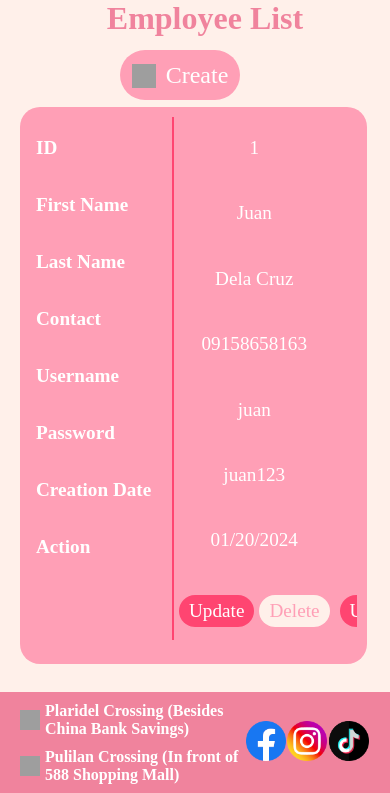
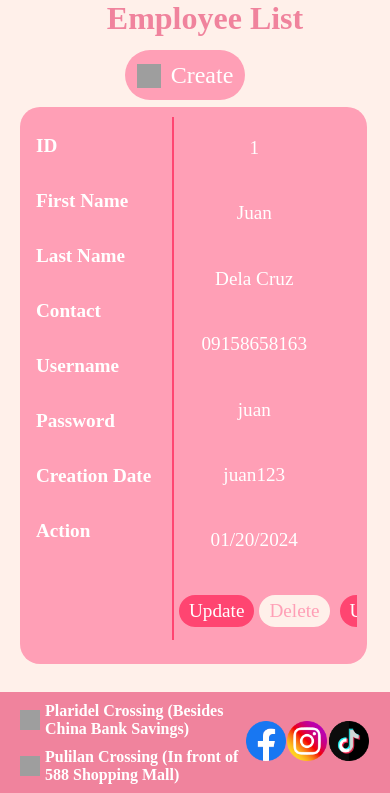
Before and after one commit to shinra-1/fashionhauz, a PHP site: page / in a window 390 px wide. Shown: the part 103-896 px from the top of the page. Run offline with PHP 8.4, Linux system fonts and the light colour scheme; some web fonts are replaced; grey boxes are pictures that could not be loaded.

Commit message:
Update admin-emplist.css

```diff
--- a/css/admin-emplist.css
+++ b/css/admin-emplist.css
@@ -232,7 +232,7 @@ td .option a{
 }
 @media (max-width: 400px){
     .upper{
-        margin-left: 120px;
+        margin-left: 125px;
         margin-top: 100px;
     }
     .upper button{
@@ -267,7 +267,7 @@ td .option a{
     }
     th{
         display: flex;
-        padding: 20px 5px 15px 6px;
+        padding: 18px 5px 15px 6px;
         text-align: left;
         border-bottom: none;
         color: white;
```
